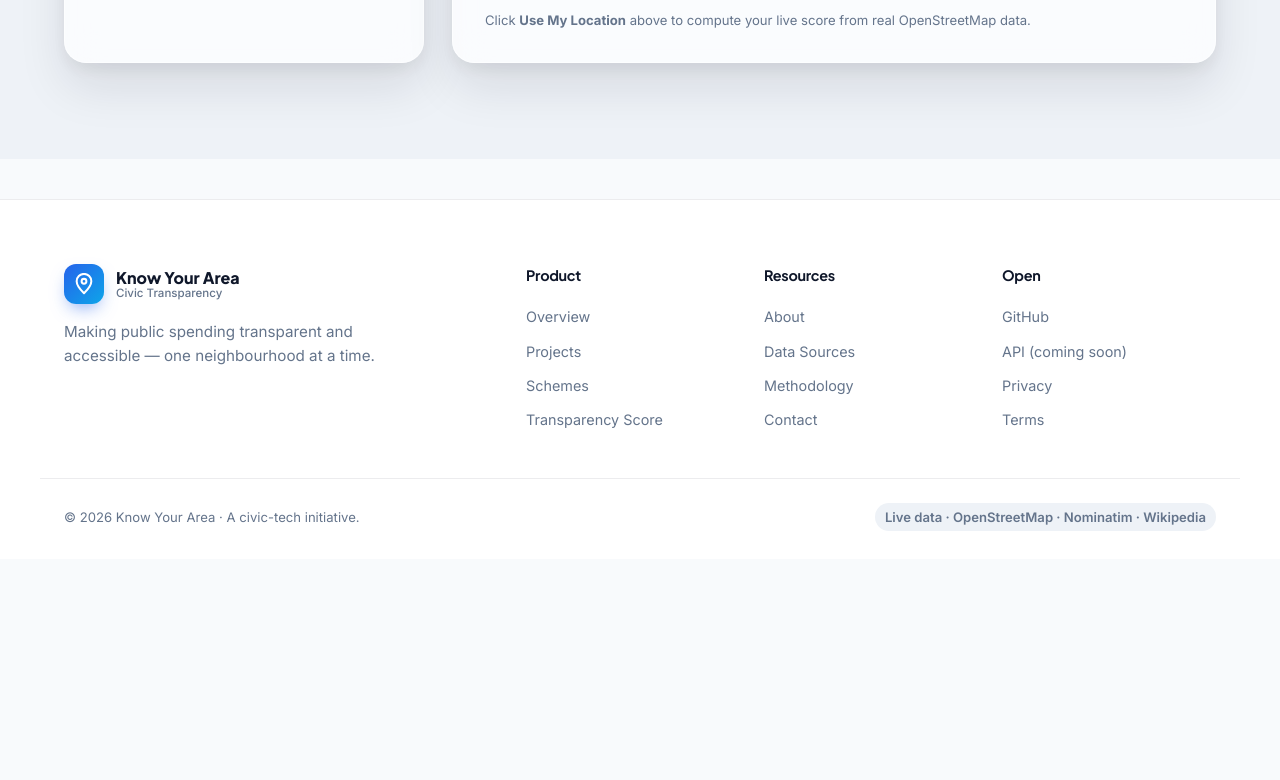
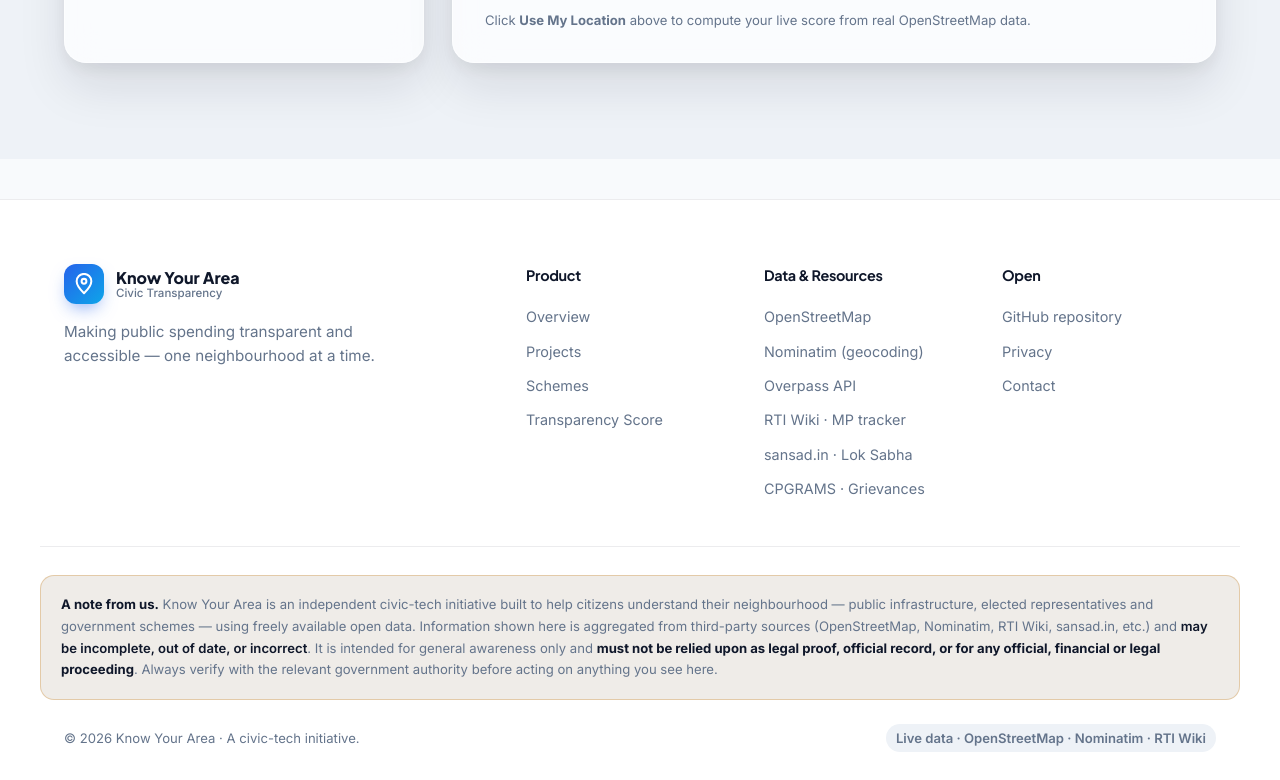
Before and after one commit to chinmayjagtap/knowMyArea, a plain HTML site: page index.html in a window 1280 px wide. Shown: the part 7325-8105 px from the top of the page. Before the commit the page ends 7884 px from the top, so only its background shows below. Drawn offline with nearby package versions, Linux system fonts and the light colour scheme.

Commit message:
docs: real footer resource links + civic-tech disclaimer (not legal proof)

```diff
--- a/index.html
+++ b/index.html
@@ -367,24 +367,37 @@
           <a href="#score">Transparency Score</a>
         </div>
         <div>
-          <h4>Resources</h4>
-          <a href="#about">About</a>
-          <a href="#about">Data Sources</a>
-          <a href="#about">Methodology</a>
-          <a href="#about">Contact</a>
+          <h4>Data &amp; Resources</h4>
+          <a href="https://www.openstreetmap.org/" target="_blank" rel="noopener">OpenStreetMap</a>
+          <a href="https://nominatim.openstreetmap.org/" target="_blank" rel="noopener">Nominatim (geocoding)</a>
+          <a href="https://overpass-api.de/" target="_blank" rel="noopener">Overpass API</a>
+          <a href="https://righttoinformation.wiki/tools/mp-mla-tracker.html" target="_blank" rel="noopener">RTI Wiki · MP tracker</a>
+          <a href="https://sansad.in/ls/members" target="_blank" rel="noopener">sansad.in · Lok Sabha</a>
+          <a href="https://pgportal.gov.in/" target="_blank" rel="noopener">CPGRAMS · Grievances</a>
         </div>
         <div>
           <h4>Open</h4>
-          <a href="#about">GitHub</a>
-          <a href="#about">API (coming soon)</a>
+          <a href="https://github.com/chinmayjagtap/knowMyArea" target="_blank" rel="noopener">GitHub repository</a>
           <a href="#about">Privacy</a>
-          <a href="#about">Terms</a>
+          <a href="#about">Contact</a>
         </div>
       </div>
     </div>
+    <div class="container footer__disclaimer">
+      <strong>A note from us.</strong>
+      Know Your Area is an independent civic-tech initiative built to help citizens
+      understand their neighbourhood — public infrastructure, elected representatives
+      and government schemes — using freely available open data. Information shown here
+      is aggregated from third-party sources (OpenStreetMap, Nominatim, RTI Wiki,
+      sansad.in, etc.) and <em>may be incomplete, out of date, or incorrect</em>.
+      It is intended for general awareness only and <strong>must not be relied upon
+      as legal proof, official record, or for any official, financial or legal
+      proceeding</strong>. Always verify with the relevant government authority before
+      acting on anything you see here.
+    </div>
     <div class="container footer__bottom">
       <span>© <span id="year"></span> Know Your Area · A civic-tech initiative.</span>
-      <span class="footer__chip">Live data · OpenStreetMap · Nominatim · Wikipedia</span>
+      <span class="footer__chip">Live data · OpenStreetMap · Nominatim · RTI Wiki</span>
     </div>
   </footer>
 
--- a/style.css
+++ b/style.css
@@ -776,6 +776,18 @@ input, select, textarea { font: inherit; color: inherit; }
 .footer__cols h4 { font-size: 0.9rem; font-weight: 700; margin-bottom: 14px; }
 .footer__cols a { display: block; padding: 6px 0; color: var(--muted); font-size: 0.9rem; }
 .footer__cols a:hover { color: var(--text); }
+.footer__disclaimer {
+  margin-top: 28px;
+  padding: 18px 20px;
+  border-radius: 14px;
+  background: color-mix(in oklab, var(--warning) 8%, var(--bg-alt));
+  border: 1px solid color-mix(in oklab, var(--warning) 28%, var(--border));
+  color: var(--muted);
+  font-size: 0.82rem;
+  line-height: 1.65;
+}
+.footer__disclaimer strong { color: var(--text); }
+.footer__disclaimer em { font-style: normal; color: var(--text); font-weight: 600; }
 .footer__bottom {
   display: flex; justify-content: space-between; align-items: center;
   padding-top: 24px;
```
